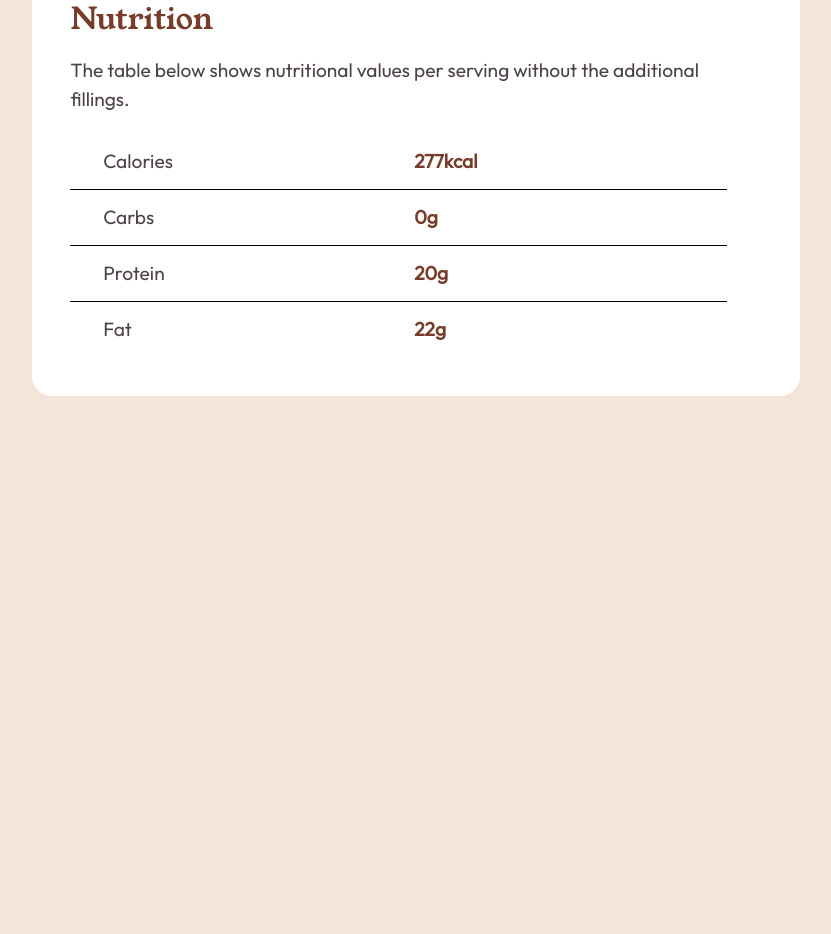
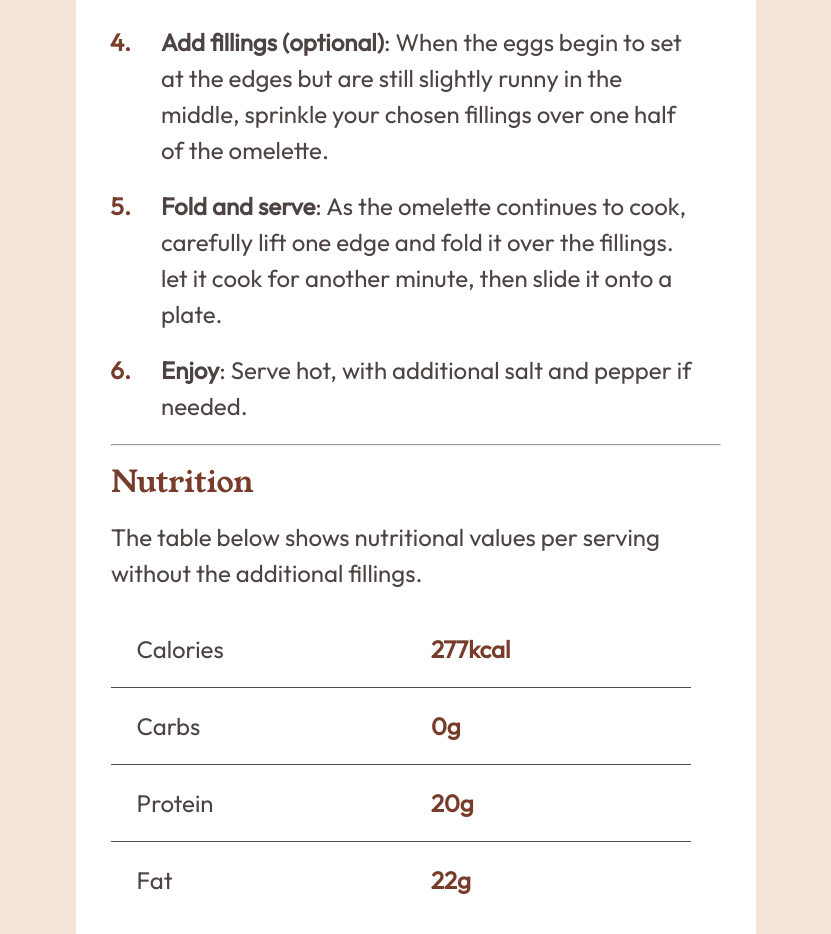
Before and after one commit to MajdMohammed/FrontendMentor-recipe-page, a plain HTML site: page docs/index.html in a window 1280 px wide. Shown: the part 1845-2779 px from the top of the page, without its empty margins (224-1055 px from the left). Before the commit the page ends 2369 px from the top, so only its background shows below. Drawn offline with Linux system fonts and the light colour scheme.

Commit message:
Updated font-size, container width, font units, table elements

```diff
--- a/docs/index.html
+++ b/docs/index.html
@@ -61,19 +61,19 @@
             <table>
                 <tr>
                     <th scope="row">calories</th>
-                    <th scope="row">277kcal</th>
+                    <td scope="row">277kcal</td>
                 </tr>
                 <tr>
                     <th scope="row">carbs</th>
-                    <th scope="row">0g</th>
+                    <td scope="row">0g</td>
                 </tr>
                 <tr>
                     <th scope="row">protein</th>
-                    <th scope="row">20g</th>
+                    <td scope="row">20g</td>
                 </tr>
                 <tr>
                     <th scope="row">fat</th>
-                    <th scope="row">22g</th>
+                    <td scope="row">22g</td>
                 </tr>
             </table>
         </section>
--- a/docs/style.css
+++ b/docs/style.css
@@ -66,7 +66,7 @@ picture {
 :root {
     --HeadFontFam: 'young-serif';
     --contentFontFam: 'outfit';
-    --Mainfontsize: 1.20rem;
+    --Mainfontsize: clamp(1rem, 2.5vw, 1.5rem);
     --MainfontColor: #4D4342;
     --HeadersColor: #773C2A;
 }
@@ -96,7 +96,7 @@ picture {
 
 /* Containers style */
 body {
-    padding: 10% 20%;
+    padding: clamp(150px, 10vw, 200px) clamp(300px, 20vw, 400px);
     font-family: var(--contentFontFam);
     font-size: var(--Mainfontsize);
     color: var(--MainfontColor);
@@ -106,7 +106,8 @@ body {
 .main-container {
     background-color: white;
     border-radius: 20px;
-    padding: 5%;
+    padding: clamp(25px, 5vw, 35px);
+    width: fit-content;
 }
 
 /* div and image */
@@ -126,18 +127,19 @@ body {
 /* headers */
 
 h1 {
-    font-size: 2.5rem;
+    font-size: clamp(2rem, 5vw, 3rem);
     text-transform: capitalize;
+    margin: 40px 0;
 }
 
 h1,
 h2 {
-    margin: 20px 0;
     font-family: var(--HeadFontFam);
     font-weight: normal;
 }
 
 h2 {
+    margin: 20px 0;
     color: var(--HeadersColor);
     font-size: 1.875rem;
 }
@@ -204,21 +206,23 @@ table {
 
 }
 
-table tr:nth-of-type(n+1):nth-of-type(-n+3) th {
-    border-bottom: 1px solid black;
+table tr:nth-of-type(n+1):nth-of-type(-n+3) th,
+table tr:nth-of-type(n+1):nth-of-type(-n+3) td {
+    border-bottom: 1px solid rgb(79, 76, 76);
 }
 
-table tr th {
-    padding: 2% 5% 2% 0%;
+table tr th,
+table tr td {
+    padding: clamp(10px, 2vw, 20px) clamp(50px, 5vw, 70px) clamp(10px, 2vw, 20px) 0;
     font-weight: normal;
     text-align: start;
 }
 
 table tr th:nth-of-type(1) {
-    padding-left: 5%;
+    padding-left: clamp(20px, 2vw, 40px);
 }
 
-table tr th:nth-child(2) {
+table tr td:nth-child(2) {
     color: var(--HeadersColor);
     font-weight: bold;
 }
```
